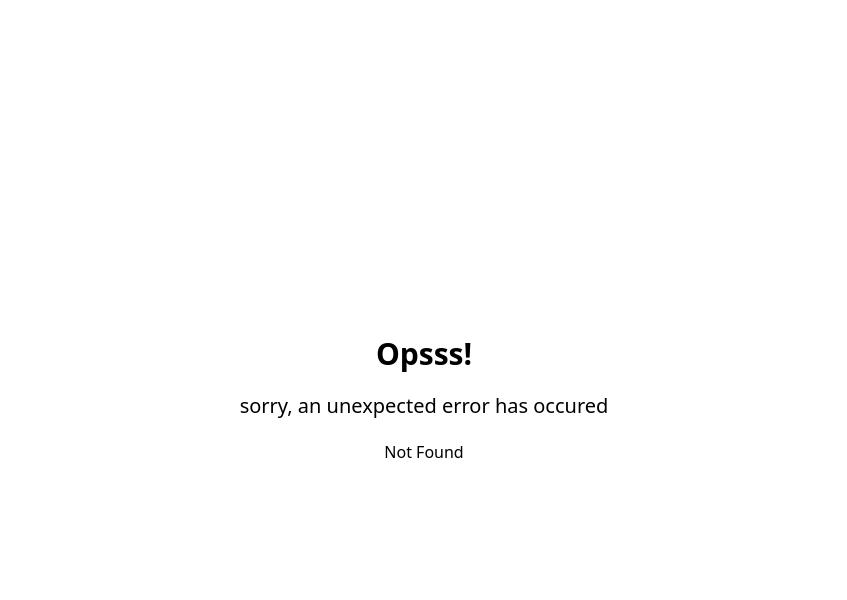
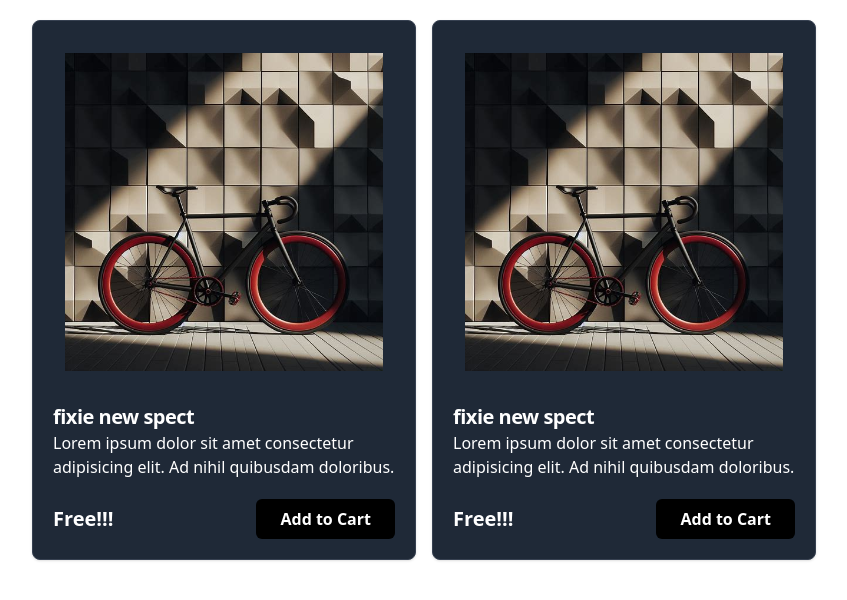
Before and after one commit to lukman2024/react, a React (Vite) app in the folder my-react-app/: page /products in a window 1280 px wide. Before the commit this address had no page. Shown: the top 600 px of the page, without its empty margins (216-1063 px from the left). Built offline with nearby package versions, Linux system fonts and the light colour scheme.

Commit message:
Belajar reactJS (Nested componen)

```diff
--- /dev/null
+++ b/my-react-app/src/components/Fragments/CartProduct.jsx
@@ -0,0 +1,42 @@
+import Button from "../Elements/Button";
+
+const CardProduct = (props) => {
+  const { children } = props;
+  return <div className="w-full max-w-sm bg-gray-800 border border-gray-700 rounded-lg shadow mx-2">{children}</div>;
+};
+
+const Header = (props) => {
+  const { image } = props;
+  return (
+    <a href="#">
+      <img src={image} alt="product" className="p-8 rounded-t-lg" />
+    </a>
+  );
+};
+const Body = (props) => {
+  const { children, title } = props;
+  return (
+    <div className="px-5 pb-5">
+      <a href="">
+        <h5 className="text-xl font-semibold tracking-tight text-white">{title}</h5>
+        <p className="text-m text-white">{children}</p>
+      </a>
+    </div>
+  );
+};
+
+const Footer = (props) => {
+  const { price } = props;
+  return (
+    <div className="flex items-center justify-between px-5 pb-5">
+      <span className="text-xl font-bold text-white">{price}</span>
+      <Button className="bg-blue-600">Add to Cart</Button>
+    </div>
+  );
+};
+
+CardProduct.Header = Header;
+CardProduct.Body = Body;
+CardProduct.Footer = Footer;
+
+export default CardProduct;
--- a/my-react-app/src/main.jsx
+++ b/my-react-app/src/main.jsx
@@ -5,6 +5,7 @@ import { createBrowserRouter, RouterProvider } from "react-router-dom";
 import LoginPage from "./pages/login.jsx";
 import RegisterPage from "./pages/register.jsx";
 import ErrorPage from "./pages/404.jsx";
+import ProductsPage from "./pages/product.jsx";
 
 const router = createBrowserRouter([
   {
@@ -20,6 +21,10 @@ const router = createBrowserRouter([
     path: "/register",
     element: <RegisterPage />,
   },
+  {
+    path: "/products",
+    element: <ProductsPage />,
+  },
 ]);
 
 ReactDOM.createRoot(document.getElementById("root")).render(
--- /dev/null
+++ b/my-react-app/src/pages/product.jsx
@@ -0,0 +1,21 @@
+import Button from "../components/Elements/Button";
+import CardProduct from "../components/Fragments/CartProduct";
+
+const ProductsPage = () => {
+  return (
+    <div className="flex justify-center py-5">
+      <CardProduct>
+        <CardProduct.Header image="/images/product1.jpg" />
+        <CardProduct.Body title="fixie new spect">Lorem ipsum dolor sit amet consectetur adipisicing elit. Ad nihil quibusdam doloribus.</CardProduct.Body>
+        <CardProduct.Footer price="Free!!!" />
+      </CardProduct>
+      <CardProduct>
+        <CardProduct.Header image="/images/product1.jpg" />
+        <CardProduct.Body title="fixie new spect">Lorem ipsum dolor sit amet consectetur adipisicing elit. Ad nihil quibusdam doloribus.</CardProduct.Body>
+        <CardProduct.Footer price="Free!!!" />
+      </CardProduct>
+    </div>
+  );
+};
+
+export default ProductsPage;
```
Also changed, not shown: my-react-app/public/images/product1.jpg (added).
